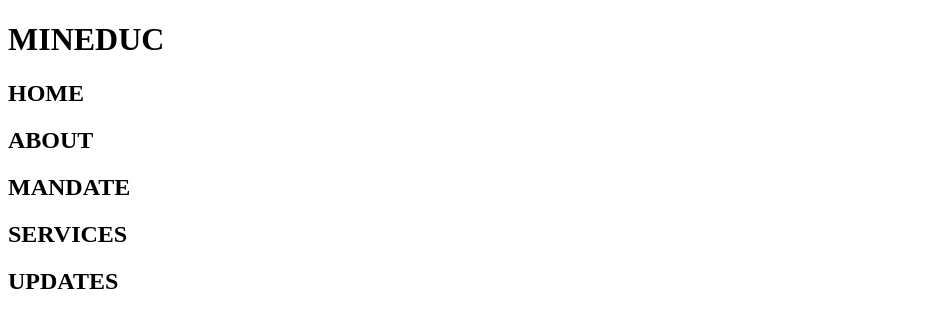
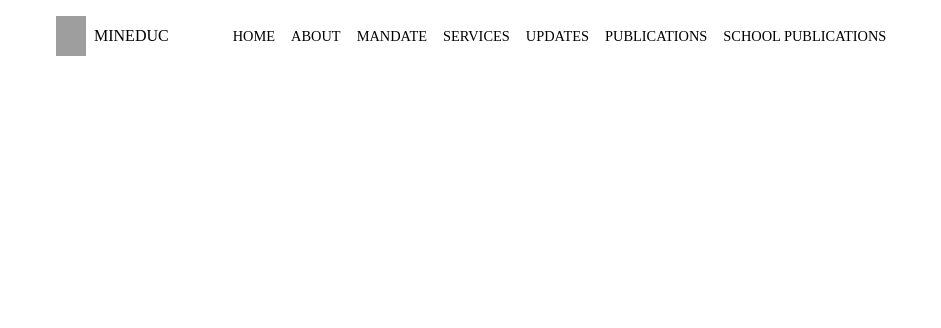
Before and after one commit to Allen038/Website-cloning-project, a plain HTML site: page index.html in a window 1280 px wide. Shown: the whole page, without its empty margins (0-941 px from the left). Drawn offline with Linux system fonts and the light colour scheme; grey boxes are pictures that could not be loaded.

Commit message:
another one

```diff
--- a/index.html
+++ b/index.html
@@ -4,24 +4,30 @@
     <meta charset="UTF-8">
     <meta name="viewport" content="width=device-width, initial-scale=1.0">
     <title>Website Cloning</title>
+    <link rel="stylesheet" href="style.css">
 </head>
-<link rel="stylesheet" href="style.css">
-<div class="headings">
-    <header>
-        <h1 class="mineduc">MINEDUC</h1>
-        <h2 class="home" href="https://www.mineduc.gov.rw/">HOME</h2>
-        <h2 class="about" href="https://www.mineduc.gov.rw/about">ABOUT</h2>
-        <h2 class="mandate" href="https://www.mineduc.gov.rw/programs">MANDATE</h2>
-        <h2 class="services" href="https://www.mineduc.gov.rw/services">SERVICES</h2>
-        <h2 class="updates" href="https://www.mineduc.gov.rw/updates/news-2">UPDATES</h2>
+<body>
 
-    </header>
+<header>
+<div class="logo">
+    <img src ="https://www.mineduc.gov.rw/fileadmin/ministry/resources/public/images/Coat_of_arms_of_Rwanda.svg" alt ="MINEDUC Logo" class="logo-image">
+    <span class ="logo-text">MINEDUC</span>
+    </div>
+ <nav>
+    <ul>
+        <li><a href="#">HOME</a></li>
+        <li><a href="#">ABOUT</a></li>
+        <li><a href="#">MANDATE</a></li>
+        <li><a href="#">SERVICES</a></li>
+        <li><a href="#">UPDATES</a></li>
+        <li><a href="#">PUBLICATIONS</a></li>
+        <li><a href="#">SCHOOL PUBLICATIONS</a></li>
+    </ul>
 
 
-</div>
+</nav>
+</header>
 
-
-<body>
 
 
 
--- a/style.css
+++ b/style.css
@@ -1,10 +1,44 @@
-.small{
-    width: 50px;
-    height: 50px;
-    padding-left: 10px;
+
+nav ul li {
+
+    text-decoration: none;
+}
+.logo-image{
+    width: 30px;
+    height: 40px;
 }
 
-.header{
-    text-align:top;
-    padding-left: 12px;
+nav {
+    margin-left: 3rem; /* bigger gap from logo */
+    font-size: 0.9rem; /* slightly smaller than logo */
 }
+
+nav ul {
+    list-style: none;
+    margin: 0;
+    padding: 0;
+    display: flex;
+    gap: 1rem;
+    align-items: center;
+}
+
+nav ul li a {
+    color: black;
+    text-decoration: none;
+}
+
+header {
+    display: flex;
+    align-items: center;
+    justify-content: flex-start;
+    gap: 1rem;
+    padding: 0.5rem 1rem 0.5rem 1rem;
+    padding-right: 3rem; /* leave room on right for future title */
+}
+
+.logo {
+    margin-left: 2rem;
+    display: flex;
+    align-items: center;
+    gap: 0.5rem;
+}
```
